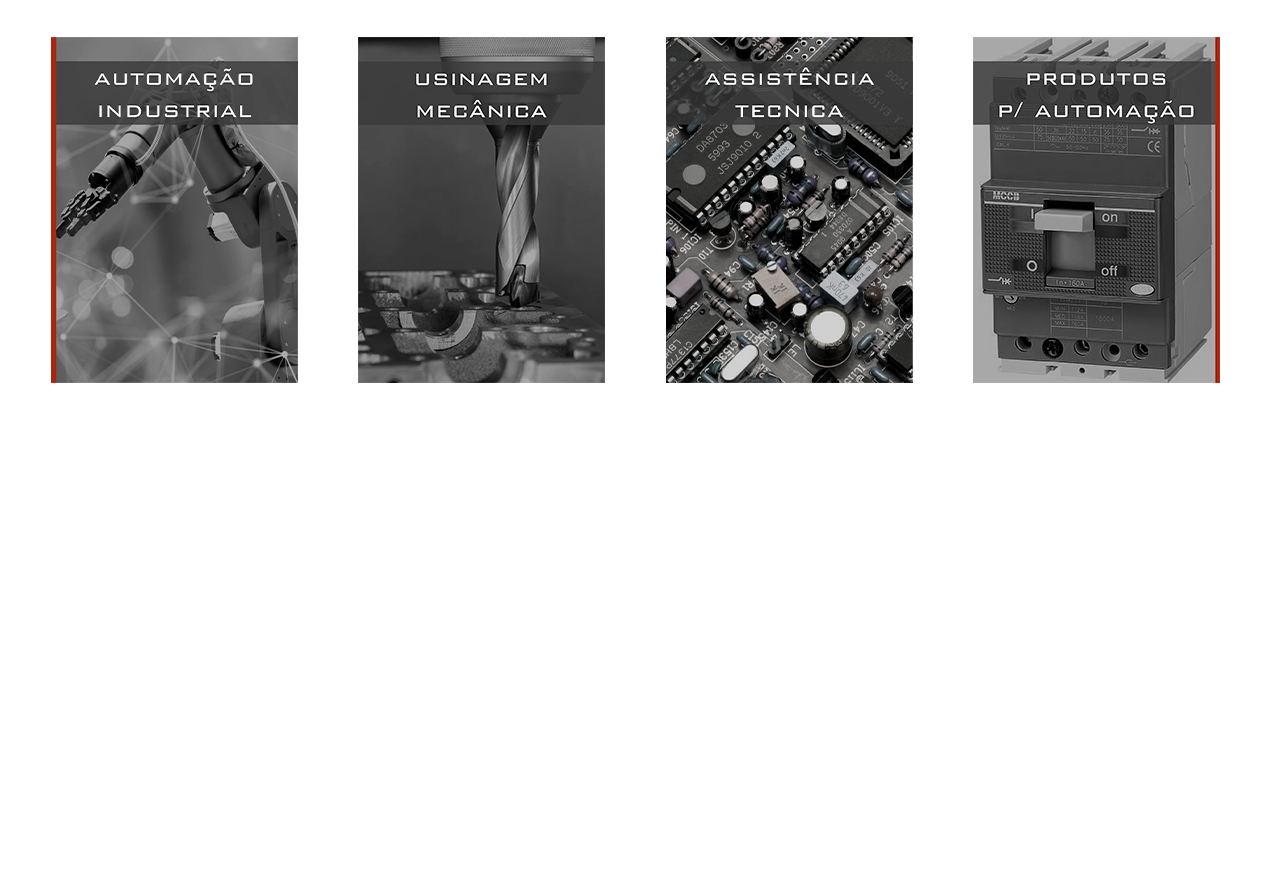
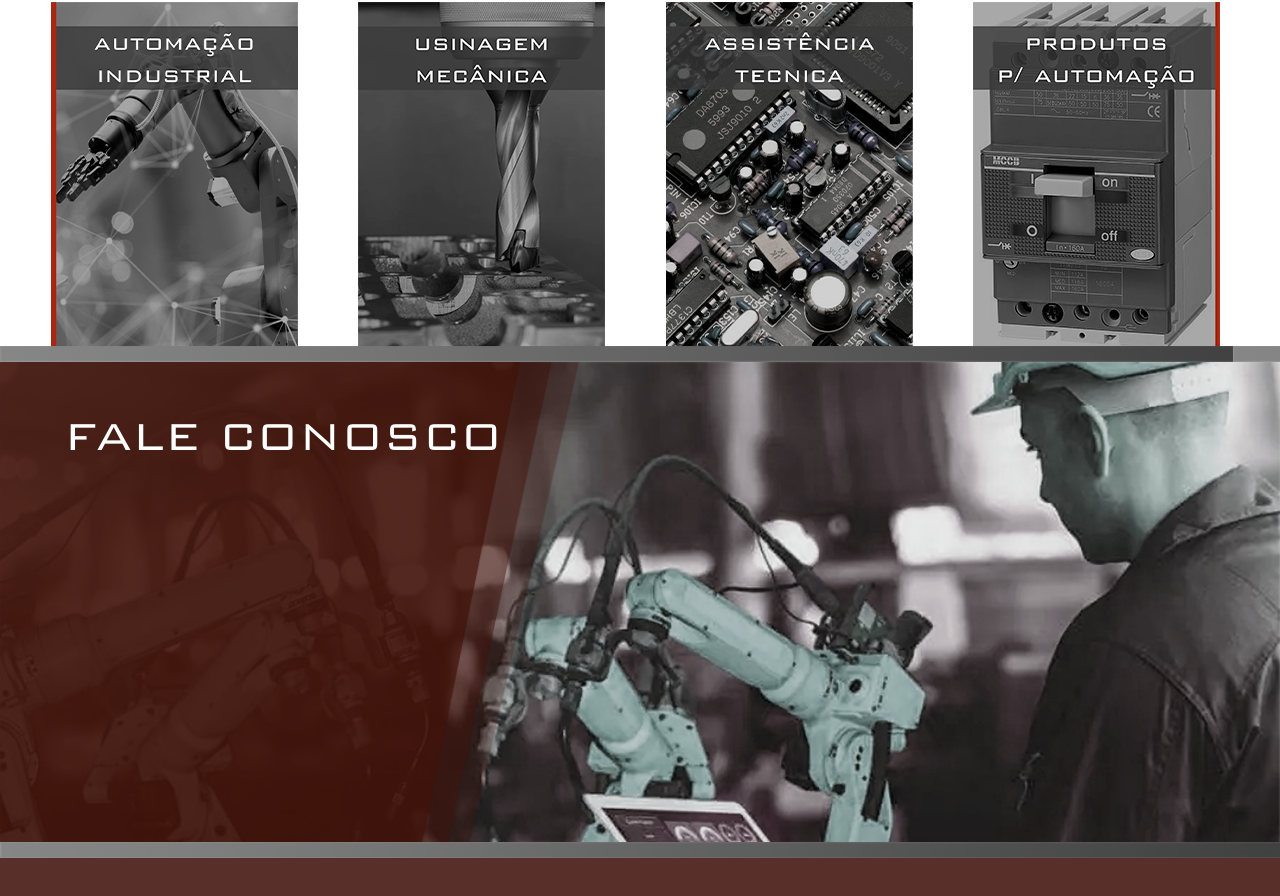
Before and after one commit to MRB-09/MRB-09.github.io, a plain HTML site: page index.html in a window 1280 px wide. Shown: the part 270-1166 px from the top of the page. Before the commit the page ends 800 px from the top, so only its background shows below. Drawn offline with Linux system fonts and the light colour scheme.

Commit message:
Add files via upload

```diff
--- a/css/formatar.css
+++ b/css/formatar.css
@@ -10,6 +10,7 @@ body, html {
     margin: 0;
     padding: 0;
     width: 100vw;
+    overflow-x: hidden;
 }
 
 .topo {
@@ -22,7 +23,7 @@ body, html {
   top: 0;
   left: 0;
   width: 100vw;
-  height: 81px;
+  height: 9vh;
   z-index: 3;
 }
 
@@ -33,7 +34,7 @@ body, html {
   top: 81px;
   right: 0;
   width: 73%;
-  height: 10px;
+  height: 1vh;
   z-index: 2;
 }
 
@@ -48,7 +49,7 @@ body, html {
     display: flex;
     justify-content: center;
     align-items: center;
-    top: 140px;
+    top: 14vh;
     width: 100%;
 }
 
@@ -56,7 +57,7 @@ body, html {
     position: absolute;
     justify-content: center;
     align-items: center;
-    top: 307px;
+    top: 34vh;
     left: 4vw;
     width: 20vw;
 }
@@ -65,7 +66,7 @@ body, html {
     position: absolute;
     justify-content: center;
     align-items: center;
-    top: 307px;
+    top: 34vh;
     left: 28vw;
     width: 20vw;
 }
@@ -74,7 +75,7 @@ body, html {
     position: absolute;
     justify-content: center;
     align-items: center;
-    top: 307px;
+    top: 34vh;
     left: 52vw;
     width: 20vw;
 }
@@ -83,7 +84,69 @@ body, html {
     position: absolute;
     justify-content: center;
     align-items: center;
-    top: 307px;
+    top: 34vh;
     left: 76vw;
     width: 20vw;
 }
+
+.imagemCima {
+    position: absolute;
+    justify-content: center;
+    align-items: center;
+    width: 100vw;
+    height: 2vh;
+    top: 77vh;
+    background-image: url(../imagens/ImagemCima.png);
+    background-size: contain;
+}
+
+.imagemMeio {
+    position: absolute;
+    justify-content: center;
+    align-items: center;
+    width: 100vw;
+    height: 60vh;
+    top: 79vh;
+    background-image: url(../imagens/ImagemMeio.png);
+    background-size: cover;
+    z-index: 1;
+}
+
+.imagemBaixo {
+    position: absolute;
+    justify-content: center;
+    align-items: center;
+    background-image: url(../imagens/ImagemCima.png);
+    background-size: cover;
+    width: 100%;
+    height: 2vh;
+    top: 139vh;
+    z-index: 0;
+}
+
+.fundoMeio {
+    position: absolute;
+    align-items: center;
+    width: 60%;
+    height: 60vh;
+    top: 79vh;
+}
+
+.FaleConosco {
+    position: absolute;
+    left: 5vw;
+    top: 85vh;
+    z-index: 5;
+    color: white;
+    font-size: 50px;
+    font-family: 'BanKGhotic', sans-serif;
+}
+
+.base {
+    position: absolute;
+    background-image: url(../imagens/Base.png);
+    background-size: cover;
+    width: 100%;
+    height: 15vh;
+    top: 141vh;
+}
--- a/index.html
+++ b/index.html
@@ -24,6 +24,26 @@
 
     <div class="produtos"><img src="imagens/Produtos para automação.png"></div>
 
+    <div class="imagemCima"></div>
+
+    <div class="imagemMeio"></div>
+
+    <div class="imagemBaixo"></div>
+
+    <div class="fundoMeio">
+
+        <img style="position: absolute; z-index: 2; height: 100%;" src="imagens/FundoMeio1.png">
+
+        <img style="position: absolute; z-index: 3; height: 100%;" src="imagens/FundoMeio2.png">
+
+        <img style="position: absolute; z-index: 4; height: 100%;" src="imagens/FundoMeio3.png">
+
+    </div>
+
+    <div class="FaleConosco">FALE CONOSCO</div>
+
+    <div class="base"></div>
+
 
 </body>
 </html>
```
Also changed, not shown: imagens/Base.png (added), imagens/FundoMeio1.png (added), imagens/FundoMeio2.png (added), imagens/FundoMeio3.png (added), imagens/ImagemCima.png (added), imagens/ImagemMeio.png (added), imagens/NomeFelipe.png (added).
